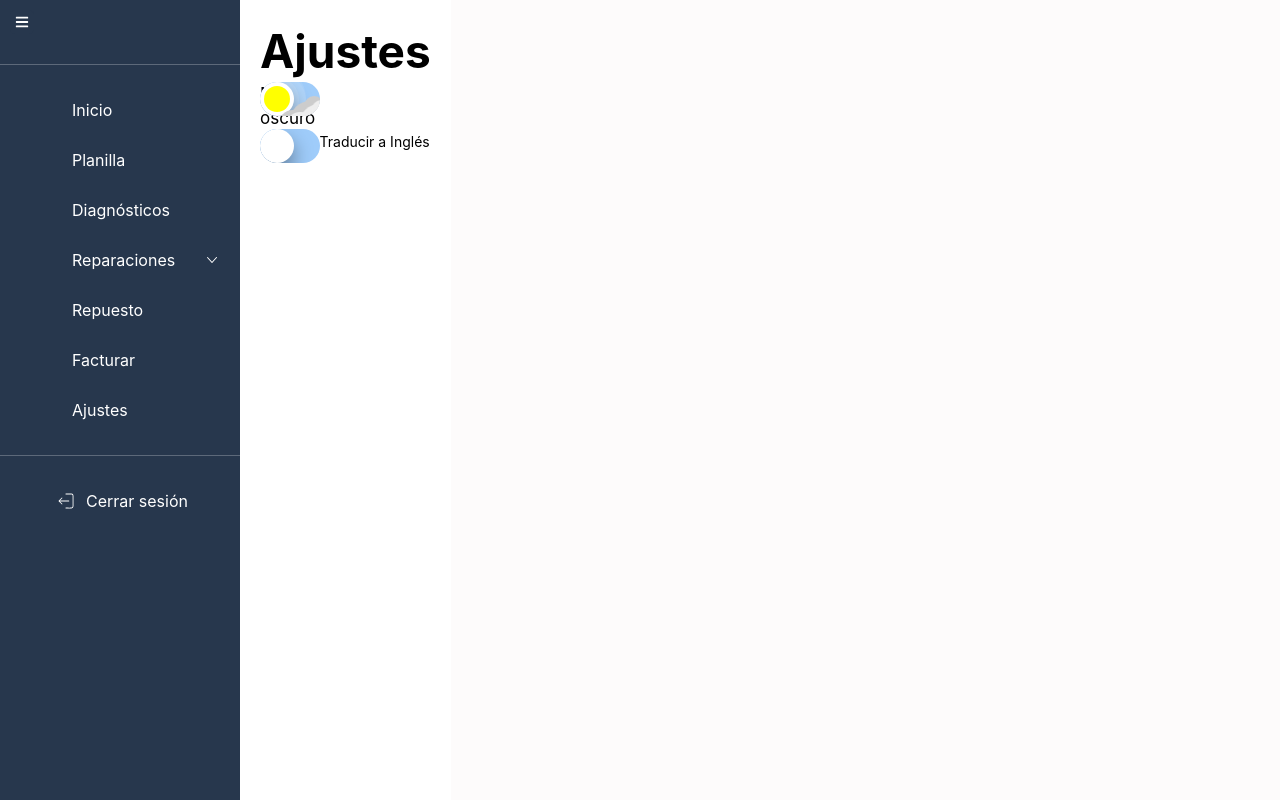
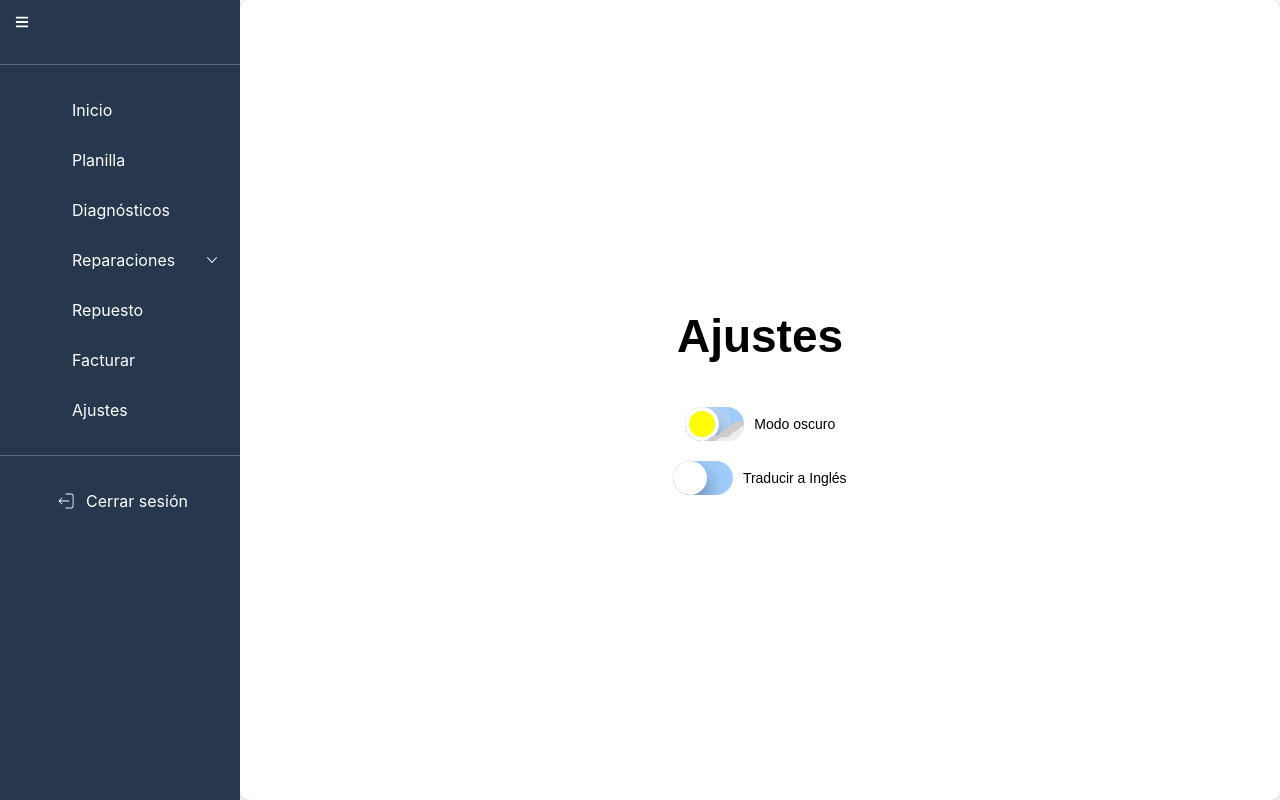
Before and after one commit to Braslyvm/PY2_TallerMecanico_web, a React (Vite) app in the folder TallerMecanicoWeb/: page /Settings in a window 1280 px wide. Built offline with nearby package versions, Linux system fonts and the light colour scheme; some icons are missing.

Commit message:
actualizar ajustes

```diff
--- a/TallerMecanicoWeb/src/pages/Settings.css
+++ b/TallerMecanicoWeb/src/pages/Settings.css
@@ -1,3 +1,41 @@
+/* Asegúrate de que el html y el body ocupen toda la altura */
+html, body {
+  height: 100%;
+  margin: 0;
+  padding: 0;
+}
+
+/* Contenedor de ajustes */
+.settings-container {
+  height: 100vh; /* Ocupa toda la altura de la ventana */
+  width: 100vw; /* Ocupa toda la anchura de la ventana */
+  padding: 20px;
+  box-sizing: border-box; /* Asegúrate de que el padding no afecte el tamaño total */
+  display: flex; /* Usar flexbox para centrar el contenido */
+  flex-direction: column; /* Colocar los elementos en columna */
+  justify-content: center; /* Centrar verticalmente */
+  align-items: center; /* Centrar horizontalmente */
+  text-align: center; /* Centrar el texto */
+  gap: 40px; /* Espaciado entre elementos */
+  font-family: Arial, sans-serif; /* Cambiar la fuente */
+  border-radius: 10px; /* Bordes redondeados */
+  box-shadow: 0 4px 20px rgba(0, 0, 0, 0.2); /* Sombra para el contenedor */
+}
+
+/* Contenedor para los interruptores */
+.settings-content {
+  display: flex; /* Usar flexbox para alinear los interruptores */
+  flex-direction: column; /* Colocar los elementos en columna */
+  align-items: center; /* Alinear horizontalmente */
+  gap: 20px; /* Espacio entre los interruptores */
+}
+
+.setting-item {
+  display: flex; /* Usar flexbox para alinear el interruptor y el texto */
+  align-items: center; /* Alinear verticalmente */
+  gap: 10px; /* Espacio entre el interruptor y el texto */
+}
+
 /* From Uiverse.io by RiccardoRapelli */
 .switch {
   position: relative;
@@ -58,7 +96,7 @@
 .moon-dot {
   opacity: 0;
   transition: 0.4s;
-    fill: gray;
+  fill: #808080;
 }
 
 #input:checked + .slider .sun-moon .moon-dot {
@@ -326,10 +364,7 @@
   transform: translateX(1.6em);
 }
 
-  .settings-container {
-    padding: 20px;
-  }
-
+/* Estilos para el modo claro y oscuro */
 .settings-container.light {
   background-color: #fff;
   color: #000;
--- a/TallerMecanicoWeb/src/pages/Settings.jsx
+++ b/TallerMecanicoWeb/src/pages/Settings.jsx
@@ -1,4 +1,3 @@
-// SettingsPage.js
 import React from 'react';
 import { useGlobalContext } from '../components/GlobalContext'; // Asegúrate de que la ruta sea correcta
 import './Settings.css'; // Asegúrate de importar el archivo CSS
@@ -17,11 +16,11 @@ function Settings() {
   return (
     <div className={`settings-container ${dark ? 'dark' : 'light'}`}>
         <h1>Ajustes</h1>
-      <div>
+        <div className="settings-content">
+            <div className="setting-item">
                 <label className="switch">
                     <input id="input" type="checkbox" checked={dark} onChange={toggleDarkMode} />
-          Modo oscuro
-          <div className="slider round">
+                    <span className="slider round">
                         <div className="sun-moon">
                             <svg id="moon-dot-1" className="moon-dot" viewBox="0 0 100 100">
                                 <circle cx="50" cy="50" r="50"></circle>
@@ -74,18 +73,20 @@ function Settings() {
                                 <path d="M 0 10 C 10 10,10 10 ,0 10 C 10 10 , 10 10 , 10 20 C 10 10 , 10 10 , 20 10 C 10 10 , 10 10 , 10 0 C 10 10,10 10 ,0 10 Z"></path>
                             </svg>
                         </div>
+                    </span>
+                </label>
+                <span>Modo oscuro</span>
             </div>
-        </label>
-      </div>
-      <div>
+            <div className="setting-item">
                 <label className="switch">
                     <input type="checkbox" checked={translate} onChange={toggleTranslate} />
                     <span className="slider"></span>
                 </label>
-        Traducir a Inglés
+                <span>Traducir a Inglés</span>
+            </div>
         </div>
     </div>
 );
-};
+}
 
 export default Settings;
```
Lines whose indentation alone changed are shown as unchanged.
